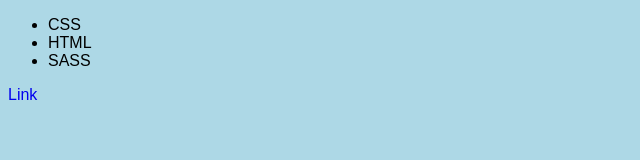
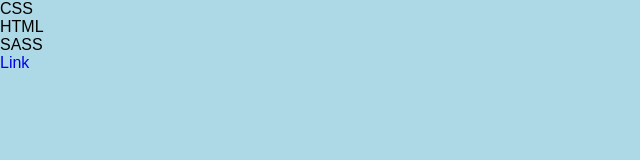
Before and after one commit to amymgardiner/Sass-Practice, a website: page src/Index.html in a window 1280 px wide. Shown: the whole page, without its empty margins (0-640 px from the left). Drawn offline with Linux system fonts and the light colour scheme.

Commit message:
default partial was compiled in style.css correctly

```diff
--- a/sass/_default.scss
+++ b/sass/_default.scss
@@ -2,3 +2,11 @@
 
 // _partial.scss would be the name with an underscore in front
 // you can modularize your css and it is only a partial file but shouldn't be compiled into css
+
+html,
+body,
+ul,
+li{
+    margin: 0;
+    padding: 0;
+}
--- a/sass/index.scss
+++ b/sass/index.scss
@@ -4,10 +4,13 @@
 // can add "--watch" to scripts to watch for changes to .scss and then compile for .css automatically, if npm start is also entered into the terminal"
 
 
+// importing partial
+@import "default";
+
+
 // Variable is a way to store information, that you want to reuse, throughout your stylesheet
 // can store things like colors, font size, etc.
 // Sass uses the dollar sign to create a variable
-
 $primary-color: lightblue;
 $primary-font: sans-serif, 'cursive';
 
@@ -18,13 +21,6 @@ body{
 
 
 // Example of nesting
-
-// don't do it this way
-// .container nav ul > li:nth-child(1){
-//     font-size: 1em;
-// }
-
-// this way is better
 .container{
     width:100%;
     height:100%;
```
Also changed, not shown: css/style.css, 1 other file.
